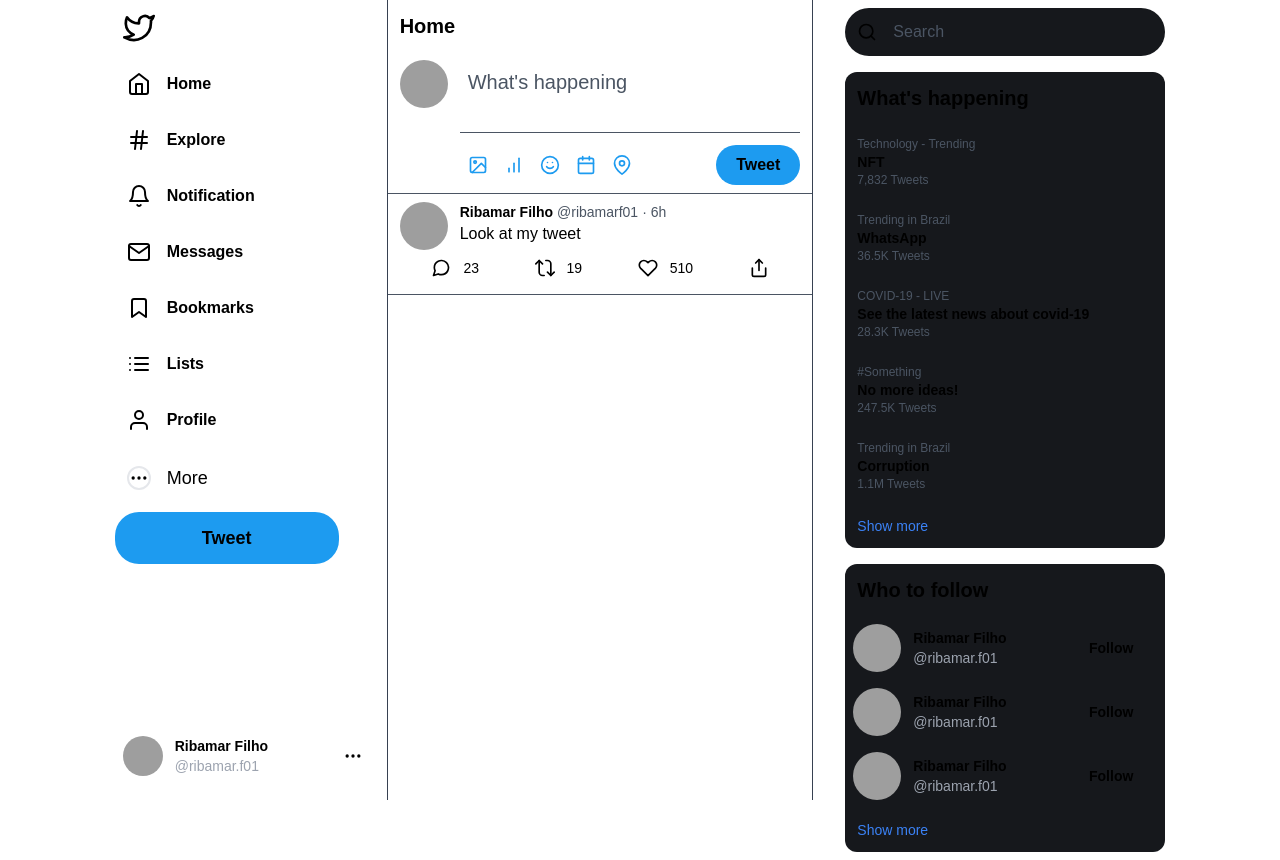
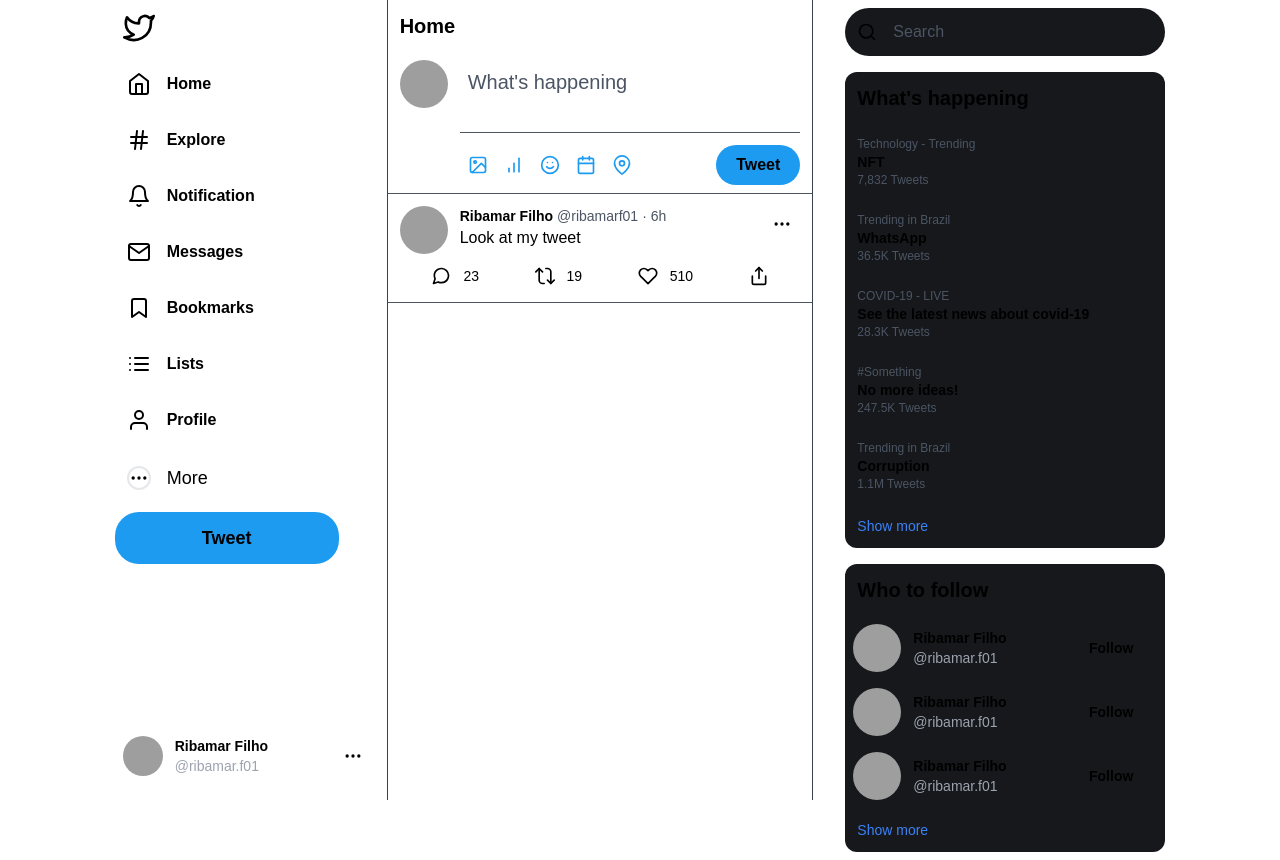
Before and after one commit to ribamarf01/twitter-clone-tailwind, a Vue app: page / in a window 1280 px wide. Built offline with nearby package versions, Linux system fonts and the light colour scheme; grey boxes are pictures that could not be loaded.

Commit message:
TweetVisualizer component

```diff
--- a/index.html
+++ b/index.html
@@ -4,7 +4,7 @@
     <meta charset="UTF-8" />
     <link rel="icon" href="/favicon.ico" />
     <meta name="viewport" content="width=device-width, initial-scale=1.0" />
-    <title>Vite App</title>
+    <title>Home / Twitter</title>
   </head>
   <body>
     <div id="app"></div>
--- a/src/components/MainView.vue
+++ b/src/components/MainView.vue
@@ -11,47 +11,10 @@
       v-if="!tweets"
     />
 
-    <div v-else v-for="tweet in tweets" :key="tweet.userAccount" class="flex flex-col w-full px-3 border-b-[thin] border-b-gray-600 py-2">
-      <div class="flex flex-col w-full">
-        <div class="flex flex-row">
-          <img class="w-12 h-12 mr-3 rounded-full" :src="tweet.userImage" alt="user photo">
-          <div class="flex flex-col">
-            <div class="flex flew-row">
-              <span class="font-extrabold mr-1 text-sm">{{ tweet.username }}</span>
-              <span class="text-gray-600 text-sm">@{{ tweet.userAccount }}</span>
-              <span class="text-gray-600 text-sm ml-1">· {{ tweet.postedAt }}</span>
-            </div>
-            <span class="w-full max-h-min placeholder-gray-600">{{ tweet.content }}</span>
-          </div>
-        </div>
-      </div>
-      <div class="flex justify-around">
-        <div class="flex items-center hover:text-loading-outer hover:cursor-pointer">
-          <div class="w-9 h-9 p-2 hover:bg-loading-inner hover:rounded-full duration-300">
-            <img class="dark:invert" src="../assets/icons/message-circle.svg" alt="comment">
-          </div>
-          <span class="text-sm pl-1">{{ tweet.comments }}</span>
-        </div>
-        <div class="flex items-center hover:text-green-600 hover:cursor-pointer">
-          <div class="w-9 h-9 p-2 hover:bg-retweet-inner hover:rounded-full duration-300">
-            <img class="dark:invert rotate-90" src="../assets/icons/repeat.svg" alt="retweet">
-          </div>
-          <span class="text-sm pl-1">{{ tweet.retweeted }}</span>
-        </div>
-        <div class="flex items-center hover:text-liked-inner hover:cursor-pointer">
-          <div class="w-9 h-9 p-2 hover:bg-liked-inner hover:rounded-full duration-300">
-            <img class="dark:invert" src="../assets/icons/heart.svg" alt="like">
-          </div>
-          <span class="text-sm pl-1">{{ tweet.likes }}</span>
-        </div>
-        <div class="flex items-center hover:text-loading-outer hover:cursor-pointer">
-          <div class="w-9 h-9 p-2 hover:bg-loading-inner hover:rounded-full duration-300">
-            <img class="dark:invert" src="../assets/icons/share.svg" alt="share link">
-          </div>
-        </div>
-      </div>
-
-    </div>
+    <TweetVisualizer
+      v-else
+      :tweets="tweets"
+    />
 
   </div>
 </template>
@@ -59,10 +22,11 @@
 <script>
 import SpinnerLoading from "./SpinnerLoading.vue"
 import TweetCompose from "./TweetCompose.vue"
+import TweetVisualizer from "./TweetVisualizer.vue"
 
 export default {
   name: 'MainView',
-  components: { SpinnerLoading, TweetCompose },
+  components: { SpinnerLoading, TweetCompose, TweetVisualizer },
   data: () => ({
     tweets: null
   }),
--- /dev/null
+++ b/src/components/TweetVisualizer.vue
@@ -0,0 +1,55 @@
+<template>
+  <div v-for="tweet in tweets" :key="tweet.userAccount" class="flex flex-col w-full px-3 border-b-[thin] border-b-gray-600 py-2">
+    <div class="flex flex-col w-full py-1">
+      <div class="flex flex-row w-full">
+        <img class="w-12 h-12 mr-3 rounded-full" :src="tweet.userImage" alt="user photo">
+        <div class="flex flex-col w-full">
+          <div class="flex w-full justify-between relative">
+            <div class="flex">
+              <span class="font-extrabold mr-1 text-sm">{{ tweet.username }}</span>
+              <span class="text-gray-600 text-sm">@{{ tweet.userAccount }}</span>
+              <span class="text-gray-600 text-sm ml-1">· {{ tweet.postedAt }}</span>
+            </div>
+            <div class="w-9 h-9 p-2 hover:bg-loading-inner hover:rounded-full duration-300 hover:cursor-pointer absolute top-0 right-0">
+              <img class="dark:invert" src="../assets/icons/more-horizontal.svg" alt="comment">
+            </div>
+          </div>
+          <span class="w-full placeholder-gray-600">{{ tweet.content }}</span>
+        </div>
+      </div>
+    </div>
+    <div class="flex justify-around">
+      <div class="flex items-center hover:text-loading-outer hover:cursor-pointer">
+        <div class="w-9 h-9 p-2 hover:bg-loading-inner hover:rounded-full duration-300">
+          <img class="dark:invert" src="../assets/icons/message-circle.svg" alt="comment">
+        </div>
+        <span class="text-sm pl-1">{{ tweet.comments }}</span>
+      </div>
+      <div class="flex items-center hover:text-green-600 hover:cursor-pointer">
+        <div class="w-9 h-9 p-2 hover:bg-retweet-inner hover:rounded-full duration-300">
+          <img class="dark:invert rotate-90" src="../assets/icons/repeat.svg" alt="retweet">
+        </div>
+        <span class="text-sm pl-1">{{ tweet.retweeted }}</span>
+      </div>
+      <div class="flex items-center hover:text-liked-inner hover:cursor-pointer">
+        <div class="w-9 h-9 p-2 hover:bg-liked-inner hover:rounded-full duration-300">
+          <img class="dark:invert" src="../assets/icons/heart.svg" alt="like">
+        </div>
+        <span class="text-sm pl-1">{{ tweet.likes }}</span>
+      </div>
+      <div class="flex items-center hover:text-loading-outer hover:cursor-pointer">
+        <div class="w-9 h-9 p-2 hover:bg-loading-inner hover:rounded-full duration-300">
+          <img class="dark:invert" src="../assets/icons/share.svg" alt="share link">
+        </div>
+      </div>
+    </div>
+  </div>
+</template>
+
+<script>
+export default {
+  name: 'TweetVisualizer',
+  props: ['tweets']
+}
+
+</script>
```
